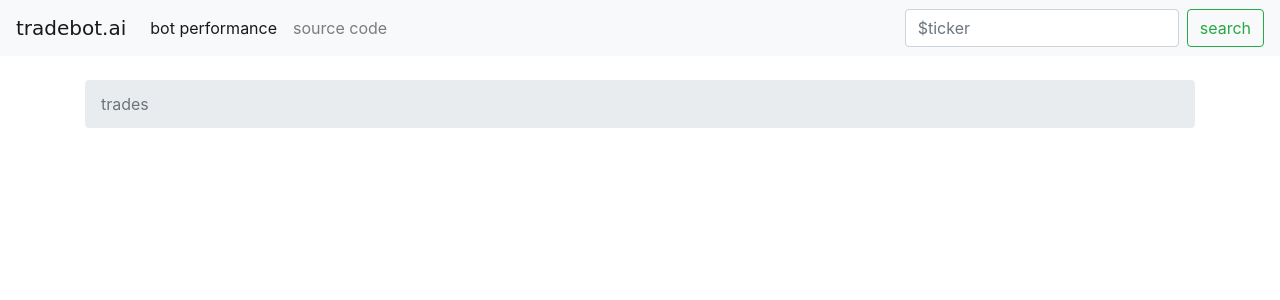
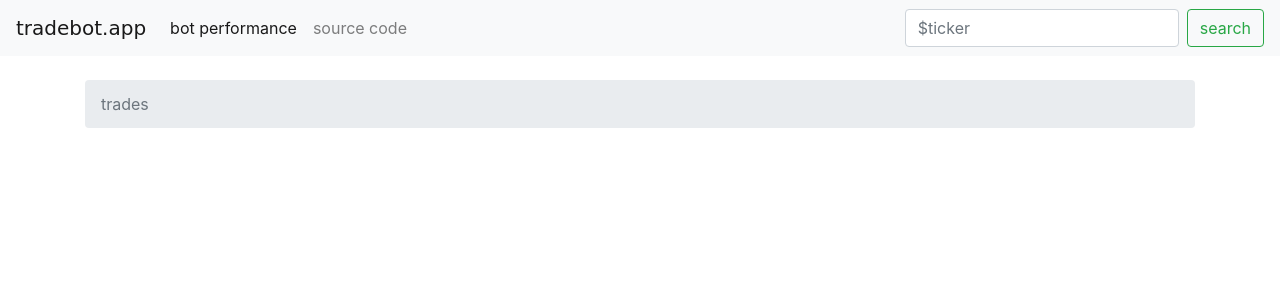
Before and after one commit to nealdotpy/tradebot-website, a Django app: template tradebotapp/templates/home.html in a window 1280 px wide. Shown: the top 300 px of the page. Run offline with Django 3.2, Linux system fonts and the light colour scheme; the template is opened without the code that fills it, so the values that code supplies are empty; some libraries are stand-ins or nearby versions; some web fonts are replaced.

Commit message:
homepage html changes.

```diff
--- a/tradebotapp/templates/base.html
+++ b/tradebotapp/templates/base.html
@@ -11,7 +11,7 @@
   <body>
     {% block body %}
     <nav class="navbar navbar-expand-sm navbar-light bg-light">
-  <a class="navbar-brand" href="/">tradebot.ai</a>
+  <a class="navbar-brand" href="/">tradebot.app</a>
   <button class="navbar-toggler" type="button" data-toggle="collapse" data-target="#navbarSupportedContent" aria-controls="navbarSupportedContent" aria-expanded="false" aria-label="Toggle navigation">
     <span class="navbar-toggler-icon"></span>
   </button>
@@ -24,20 +24,6 @@
       <li class="nav-item">
         <a class="nav-link" href="/source">source code</a>
       </li>
-      <!-- <li class="nav-item dropdown">
-        <a class="nav-link dropdown-toggle" href="#" id="navbarDropdown" role="button" data-toggle="dropdown" aria-haspopup="true" aria-expanded="false">
-          Dropdown
-        </a>
-        <div class="dropdown-menu" aria-labelledby="navbarDropdown">
-          <a class="dropdown-item" href="#">Action</a>
-          <a class="dropdown-item" href="#">Another action</a>
-          <div class="dropdown-divider"></div>
-          <a class="dropdown-item" href="#">Something else here</a>
-        </div>
-      </li>
-      <li class="nav-item">
-        <a class="nav-link disabled" href="#" tabindex="-1" aria-disabled="true">Disabled</a>
-      </li> -->
     </ul>
     <form class="form-inline my-2 my-lg-0">
       <input class="form-control mr-sm-2" type="search" placeholder="$ticker" aria-label="Search">
```
